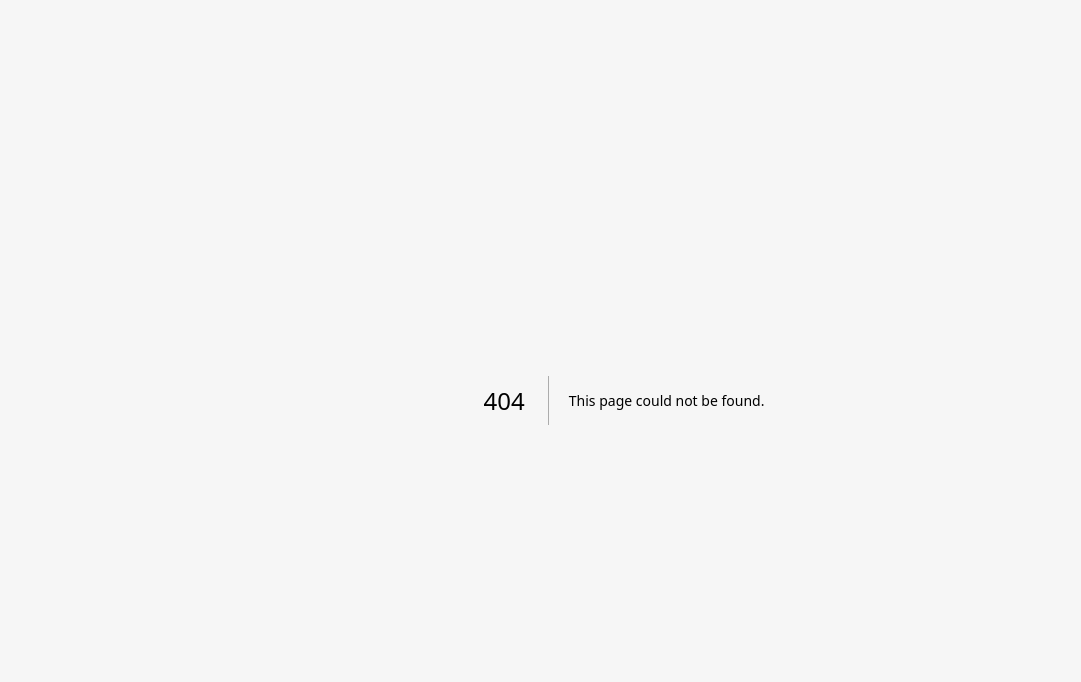
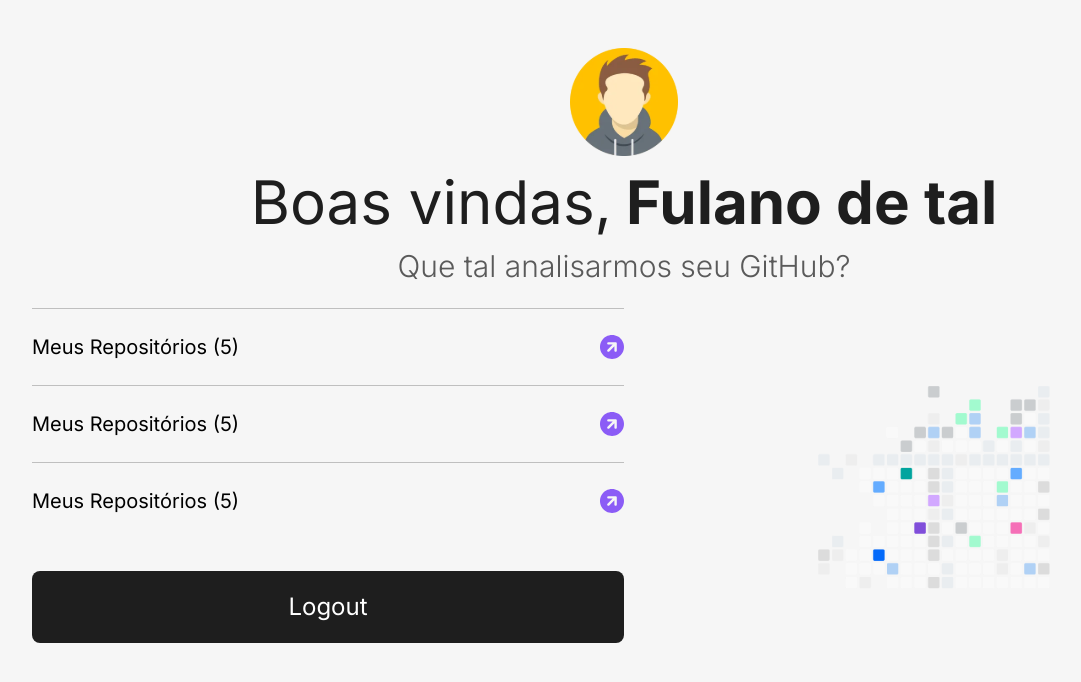
Before and after one commit to israelcruzz/nextauth-with-github, a Next.js app: page /info in a window 1280 px wide. Before the commit this address had no page. Shown: the top 682 px of the page, without its empty margins (16-1097 px from the left). Built offline with nearby package versions, Linux system fonts and the light colour scheme.

Commit message:
feat: add info profile page

```diff
--- /dev/null
+++ b/src/app/(auth)/info/page.tsx
@@ -0,0 +1,85 @@
+import { LogoutButtonGithub } from "@/components/logout-button-github";
+import Image from "next/image";
+import Link from "next/link";
+
+export default function Profile() {
+  return (
+    <main className="w-full min-h-screen flex flex-col  items-center gap-6 p-12">
+      <div className="flex flex-col justify-center items-center">
+        <Image
+          src="/default-avatar.svg"
+          alt=""
+          quality={100}
+          width={108}
+          height={108}
+        />
+
+        <h1 className="text-[#1E1E1E] text-6xl font-normal mt-4">
+          Boas vindas,
+          <span className="font-bold"> Fulano de tal</span>
+        </h1>
+
+        <p className="font-light text-3xl text-[#5A5A5A] mt-4">
+          Que tal analisarmos seu GitHub?
+        </p>
+      </div>
+
+      <div className="w-full grid grid-cols-1 xl:grid-cols-2">
+        <section className="w-full flex flex-col">
+          <Link
+            href="/"
+            className="flex w-full justify-between items-center py-6 border-t  border-[#BFBFBF]"
+          >
+            <h1 className="text-xl font-normal">Meus Repositórios (5)</h1>
+            <Image
+              src="/link-git.svg"
+              width={24}
+              height={24}
+              quality={100}
+              alt=""
+            />
+          </Link>
+          <Link
+            href="/"
+            className="flex w-full justify-between items-center py-6 border-t  border-[#BFBFBF]"
+          >
+            <h1 className="text-xl font-normal">Meus Repositórios (5)</h1>
+            <Image
+              src="/link-git.svg"
+              width={24}
+              height={24}
+              quality={100}
+              alt=""
+            />
+          </Link>
+          <Link
+            href="/"
+            className="flex w-full justify-between items-center py-6 border-t  border-[#BFBFBF]"
+          >
+            <h1 className="text-xl font-normal">Meus Repositórios (5)</h1>
+            <Image
+              src="/link-git.svg"
+              width={24}
+              height={24}
+              quality={100}
+              alt=""
+            />
+          </Link>
+
+          <LogoutButtonGithub />
+        </section>
+
+        <section className="w-full h-full flex justify-center items-center">
+          <Image
+            src="/detail2.png"
+            width={260}
+            height={260}
+            quality={100}
+            alt=""
+            className=""
+          />
+        </section>
+      </div>
+    </main>
+  );
+}
```
Also changed, not shown: public/default-avatar.svg (added), public/link-git.svg (added).
